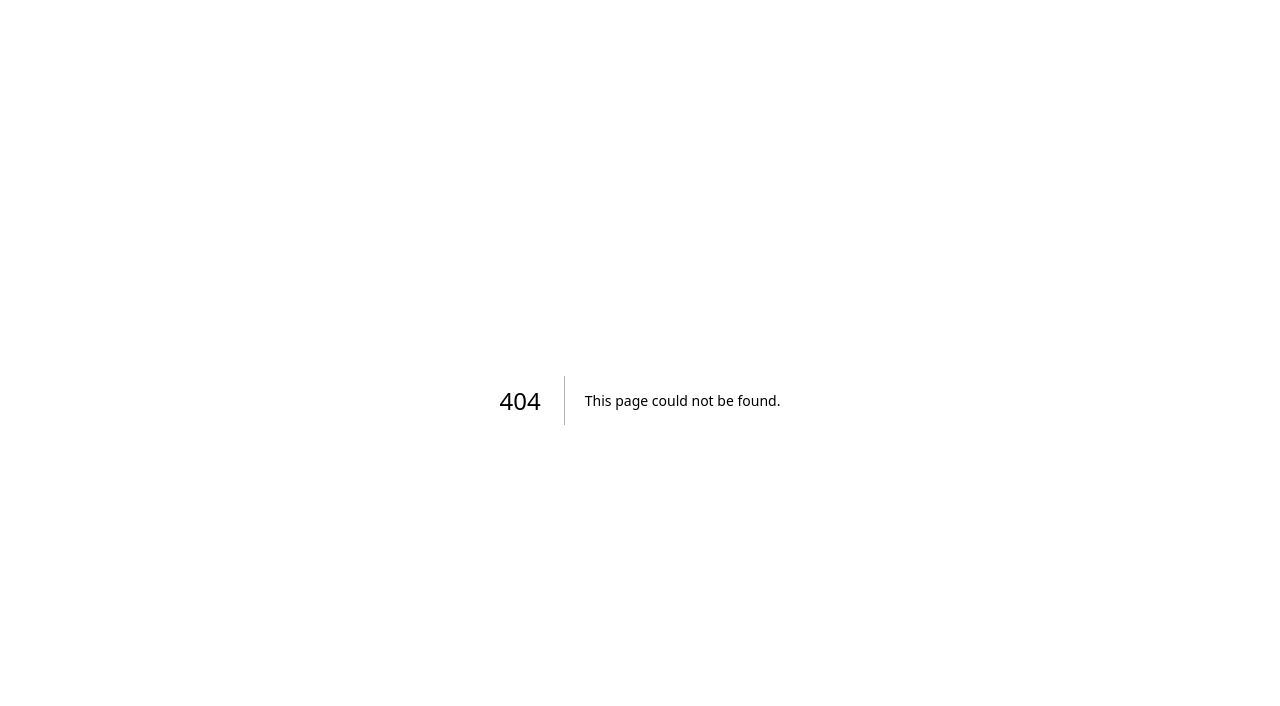
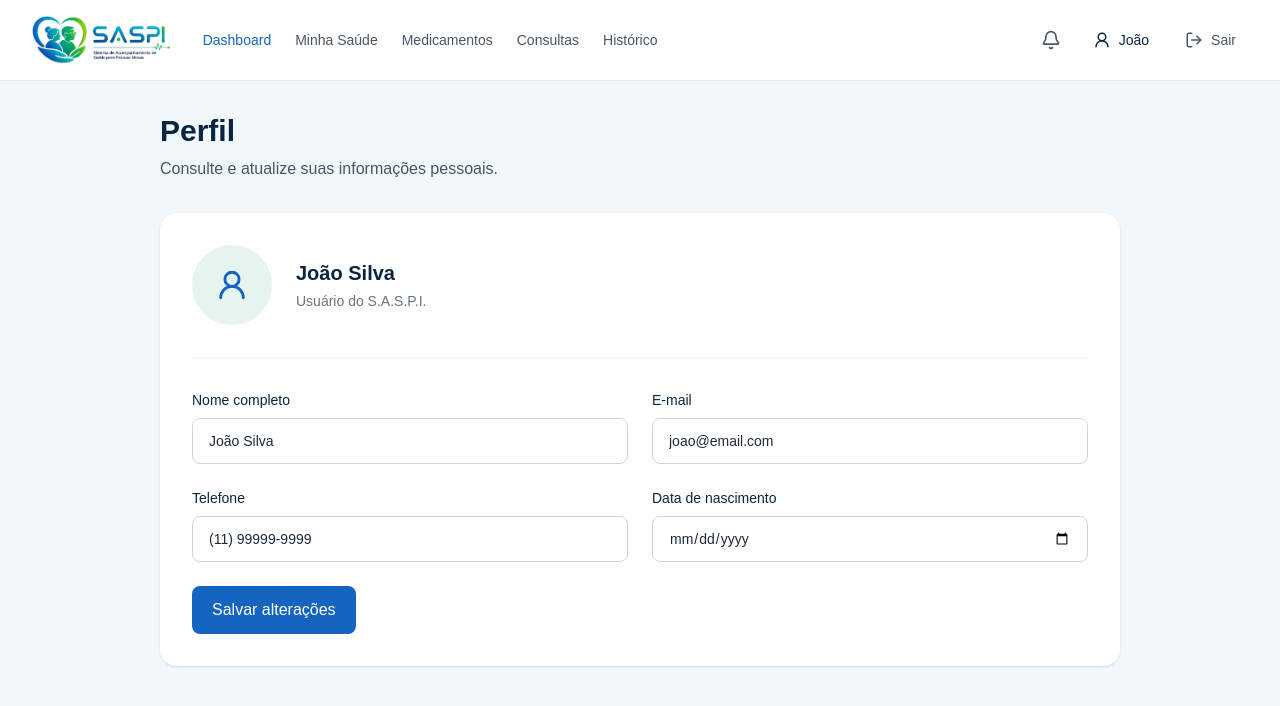
Before and after one commit to MiguelHelen/S.A.S.P.I-Sistema-de-Acompanhamento-de-Saude-para-Pessoas-Idosas-, a Next.js app: page /dashboard/perfil in a window 1280 px wide. Before the commit this address had no page. Shown: the top 706 px of the page. Built offline with nearby package versions, Linux system fonts and the light colour scheme.

Commit message:
feat: adiciona pagina de perfil

```diff
--- /dev/null
+++ b/src/app/dashboard/perfil/page.tsx
@@ -0,0 +1,114 @@
+import DashboardNavbar from "@/components/DashboardNavbar";
+import { UserRound } from "lucide-react";
+
+export default function Perfil() {
+  return (
+    <main className="min-h-screen bg-[#F2F7FB]">
+      <DashboardNavbar />
+
+      <div className="mx-auto max-w-5xl px-4 py-8 md:px-8">
+        <div>
+          <h1 className="text-2xl font-bold text-[#0A2540] md:text-3xl">
+            Perfil
+          </h1>
+
+          <p className="mt-2 text-gray-600">
+            Consulte e atualize suas informações pessoais.
+          </p>
+        </div>
+
+        <section className="mt-8 rounded-2xl bg-white p-6 shadow-sm md:p-8">
+          <div className="flex flex-col gap-6 border-b border-gray-100 pb-8 sm:flex-row sm:items-center">
+            <div className="flex h-20 w-20 shrink-0 items-center justify-center rounded-full bg-[#E6F4EF] text-[#1565C0]">
+              <UserRound size={34} />
+            </div>
+
+            <div>
+              <h2 className="text-xl font-semibold text-[#0A2540]">
+                João Silva
+              </h2>
+
+              <p className="mt-1 text-sm text-gray-500">
+                Usuário do S.A.S.P.I.
+              </p>
+            </div>
+          </div>
+
+          <form className="mt-8 grid gap-6 md:grid-cols-2">
+            <div>
+              <label
+                htmlFor="nome"
+                className="mb-2 block text-sm font-medium text-[#0A2540]"
+              >
+                Nome completo
+              </label>
+
+              <input
+                id="nome"
+                type="text"
+                defaultValue="João Silva"
+                className="w-full rounded-lg border border-gray-300 px-4 py-3 text-sm text-gray-800 outline-none focus:border-[#1565C0]"
+              />
+            </div>
+
+            <div>
+              <label
+                htmlFor="email"
+                className="mb-2 block text-sm font-medium text-[#0A2540]"
+              >
+                E-mail
+              </label>
+
+              <input
+                id="email"
+                type="email"
+                defaultValue="joao@email.com"
+                className="w-full rounded-lg border border-gray-300 px-4 py-3 text-sm text-gray-800 outline-none focus:border-[#1565C0]"
+              />
+            </div>
+
+            <div>
+              <label
+                htmlFor="telefone"
+                className="mb-2 block text-sm font-medium text-[#0A2540]"
+              >
+                Telefone
+              </label>
+
+              <input
+                id="telefone"
+                type="tel"
+                defaultValue="(11) 99999-9999"
+                className="w-full rounded-lg border border-gray-300 px-4 py-3 text-sm text-gray-800 outline-none focus:border-[#1565C0]"
+              />
+            </div>
+
+            <div>
+              <label
+                htmlFor="dataNascimento"
+                className="mb-2 block text-sm font-medium text-[#0A2540]"
+              >
+                Data de nascimento
+              </label>
+
+              <input
+                id="dataNascimento"
+                type="date"
+                className="w-full rounded-lg border border-gray-300 px-4 py-3 text-sm text-gray-800 outline-none focus:border-[#1565C0]"
+              />
+            </div>
+
+            <div className="md:col-span-2">
+              <button
+                type="button"
+                className="w-full rounded-lg bg-[#1565C0] px-5 py-3 font-medium text-white transition hover:bg-[#0A2540] sm:w-auto"
+              >
+                Salvar alterações
+              </button>
+            </div>
+          </form>
+        </section>
+      </div>
+    </main>
+  );
+}
```
